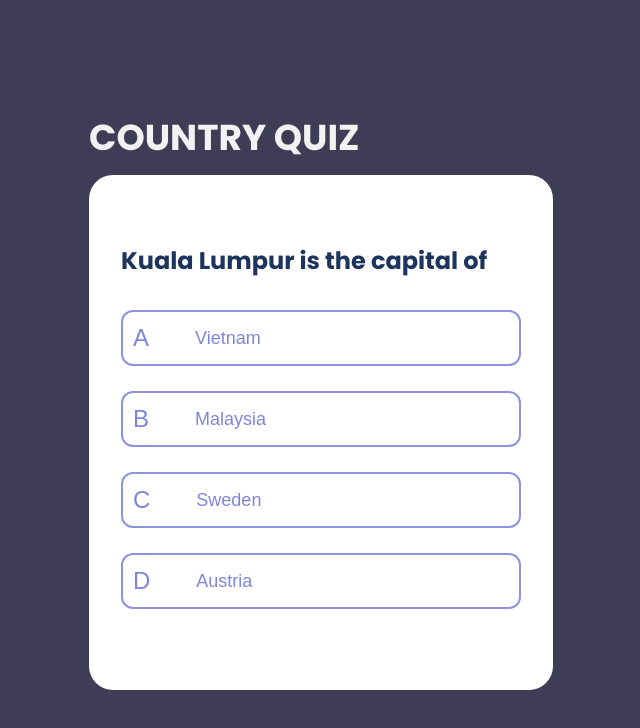
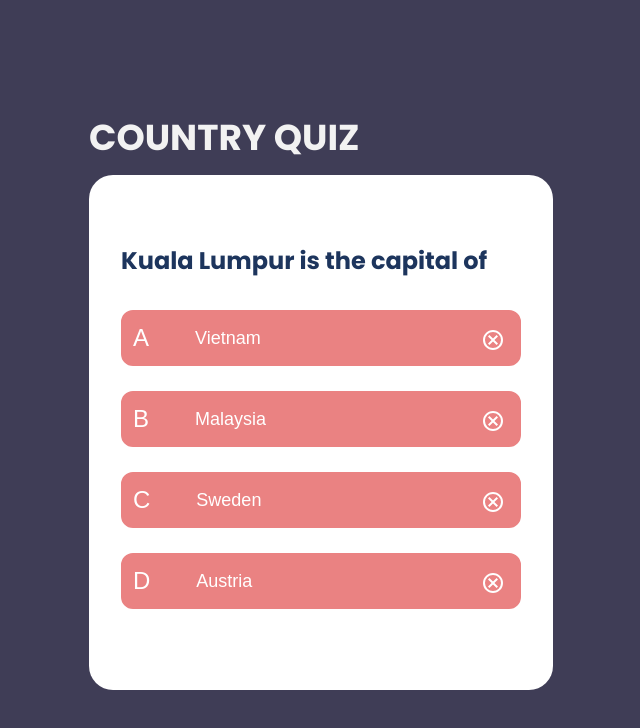
Before and after one commit to victorsheepman/Country-Quiz, a React (Vite) app: page / in a window 1280 px wide. Shown: the top 728 px of the page, without its empty margins (319-959 px from the left). Built offline with nearby package versions, Linux system fonts and the light colour scheme.

Commit message:
propgresS

```diff
--- a/src/components/CardQuiz/CardQuiz.tsx
+++ b/src/components/CardQuiz/CardQuiz.tsx
@@ -1,43 +1,16 @@
-import React from 'react'
+import React, { useState }  from 'react'
+import { useQuiz } from '../../hooks/useQuiz'
 
 
 export const CardQuiz = () => {
- // const [currentQuestion, setCurrentQuestion] = useState<string>()
-  const items = [
-    {
-      letter:'A',
-      title:'Vietnam'
-    },
-    {
-      letter:'B',
-      title:'Malaysia'
-    },
-    {
-      letter:'C',
-      title:'Sweden'
-    },
-    {
-      letter:'D',
-      title:'Austria'
-    }
-
-  ]
-  /*
-  to custom hook
-  const question=[
-    {
-      question:'Kuala Lumpur is the capital of',
-      answer:'A'
-    }
-  ]
- */
-
+ const {questionsList, currentQuestion} = useQuiz()
+ const [state, setState] = useState(0)
   return (
     <div className='cardQuiz'>
         <h3 className='h3_bold' style={{marginBottom:'32px'}}>Kuala Lumpur is the capital of</h3>
         {
-          items.map((item, index)=>(
-            <OptionButton key={index} letter={item.letter} title={item.title} />
+          questionsList[currentQuestion].options.map((item, index)=>(
+            <OptionButton state={2} key={index} letter={item.letter} title={item.title} />
           ))
         }
     </div>
@@ -46,7 +19,10 @@ export const CardQuiz = () => {
 
 
 
-export const OptionButton = ({letter, title}:{letter:string, title:string}) => {
+export const OptionButton = ({letter, title, state=0}:{letter:string, title:string, state:number}) => {
+
+  switch (state) {
+    case 0:
             return (
       <button className='optionButton'>
         <span className='letter'>
@@ -57,4 +33,41 @@ export const OptionButton = ({letter, title}:{letter:string, title:string}) => {
         </span>
       </button>
     )
+      break;
+    case 1:
+      return(
+        <button className='optionButton--success'>
+        <span className='letter'>
+          {letter}
+        </span>
+        <span className='optionButton_title'>
+          {title}
+        </span>
+        <figure>
+          <svg xmlns="http://www.w3.org/2000/svg" height="24" viewBox="0 -960 960 960" width="24"><path d="m424-296 282-282-56-56-226 226-114-114-56 56 170 170Zm56 216q-83 0-156-31.5T197-197q-54-54-85.5-127T80-480q0-83 31.5-156T197-763q54-54 127-85.5T480-880q83 0 156 31.5T763-763q54 54 85.5 127T880-480q0 83-31.5 156T763-197q-54 54-127 85.5T480-80Zm0-80q134 0 227-93t93-227q0-134-93-227t-227-93q-134 0-227 93t-93 227q0 134 93 227t227 93Zm0-320Z" fill='white'/></svg>
+        </figure>
+      </button>
+      )
+
+    case 2:
+        return(
+          <button className='optionButton--error'>
+          <span className='letter'>
+            {letter}
+          </span>
+          <span className='optionButton_title'>
+            {title}
+          </span>
+          <figure>
+          <svg xmlns="http://www.w3.org/2000/svg" height="24" viewBox="0 -960 960 960" width="24"><path d="m336-280 144-144 144 144 56-56-144-144 144-144-56-56-144 144-144-144-56 56 144 144-144 144 56 56ZM480-80q-83 0-156-31.5T197-197q-54-54-85.5-127T80-480q0-83 31.5-156T197-763q54-54 127-85.5T480-880q83 0 156 31.5T763-763q54 54 85.5 127T880-480q0 83-31.5 156T763-197q-54 54-127 85.5T480-80Zm0-80q134 0 227-93t93-227q0-134-93-227t-227-93q-134 0-227 93t-93 227q0 134 93 227t227 93Zm0-320Z" fill='white'/></svg>
+          </figure>
+        </button>
+        )
+
+    default:
+      break;
   }
+
+
+
+}
--- a/src/components/CardQuiz/_CardQuizStyle.scss
+++ b/src/components/CardQuiz/_CardQuizStyle.scss
@@ -20,13 +20,39 @@
     margin-top: 25px;
     color: rgba(96, 102, 208, 0.80);
     cursor: pointer;
+    figure{
+            width: 20px;
+            height: 20px;
+            flex-shrink: 0;
+            color:white;
+            position: absolute;
+            right: 18px;
+        }
     &--error{
         @extend .optionButton;
+        position: relative;
         background: $red;
+        background-color: $red;
+        color: white;
+        border: 2px solid $red;
+        &:hover{
+            background-color: red;
+            border: 2px solid $red;
+            color:white
+        }
     }
     &--success{
+        position: relative;
         @extend .optionButton;
         background-color: $green;
+        color: white;
+        border: 2px solid $green;
+        &:hover{
+            background-color:$red;
+            border: 2px solid $red;
+            color:white
+        }
+
     }
     &_title{
         @extend .letter;
--- /dev/null
+++ b/src/hooks/useQuiz.tsx
@@ -0,0 +1,40 @@
+import { useState } from "react"
+
+export const useQuiz = () => {
+const [currentQuestion, setCurrentQuestion] = useState<number>(0)
+
+  const questionsList = [
+    {
+        question:'Kuala Lumpur is the capital of',
+        answer:'A',
+        options:[
+            {
+                letter:'A',
+                title:'Vietnam'
+            },
+            {
+                letter:'B',
+                title:'Malaysia'
+            },
+            {
+                letter:'C',
+                title:'Sweden'
+            },
+            {
+                letter:'D',
+                title:'Austria'
+            }
+        ]
+    }
+  ]
+  const getAnswer = (item:string)=>{
+   const answer = questionsList[currentQuestion].answer === item ? true : false
+    return answer
+  }
+return {
+    questionsList,
+    currentQuestion,
+    setCurrentQuestion,
+    getAnswer
+}
+}
```
Lines whose indentation alone changed are shown as unchanged.
